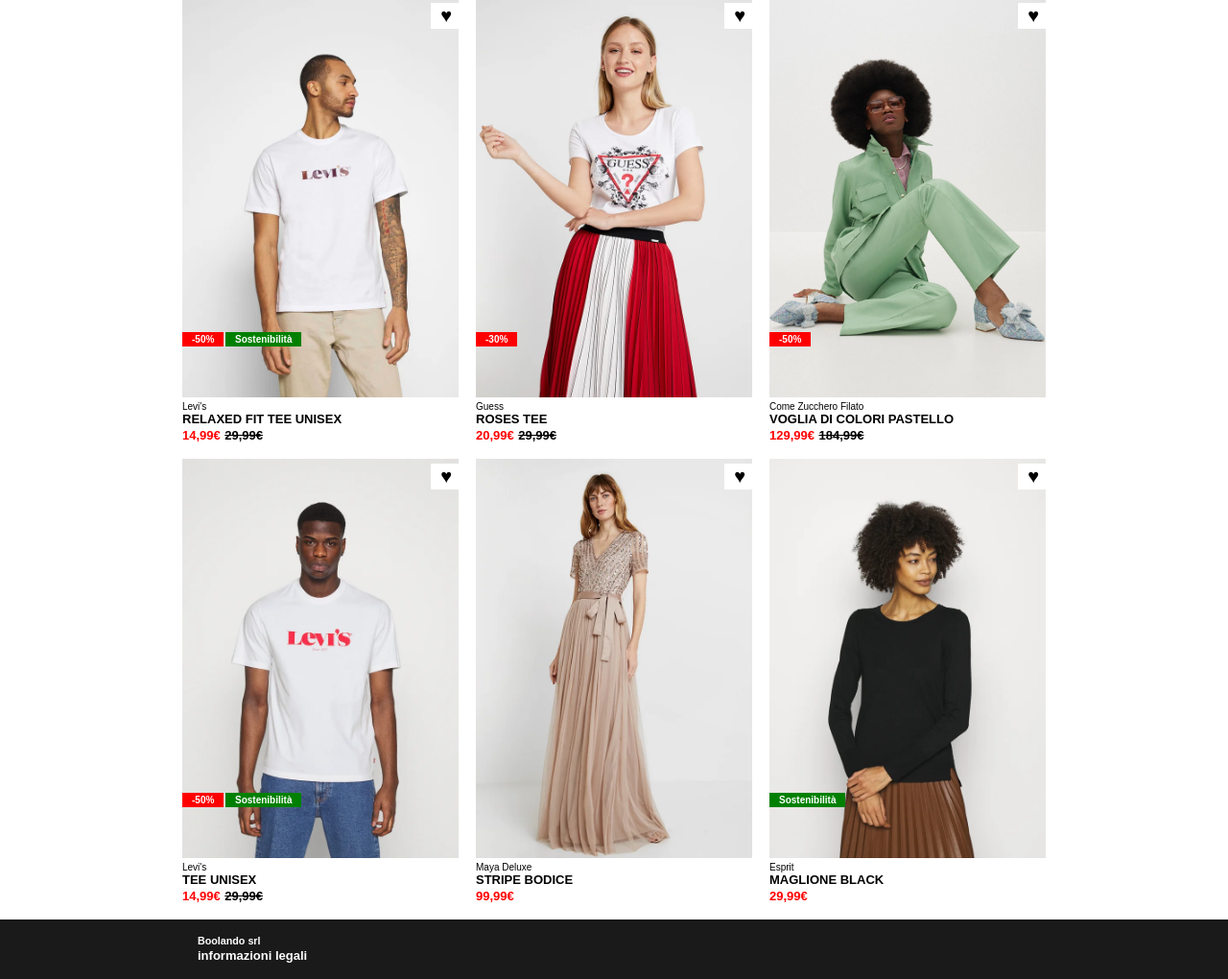
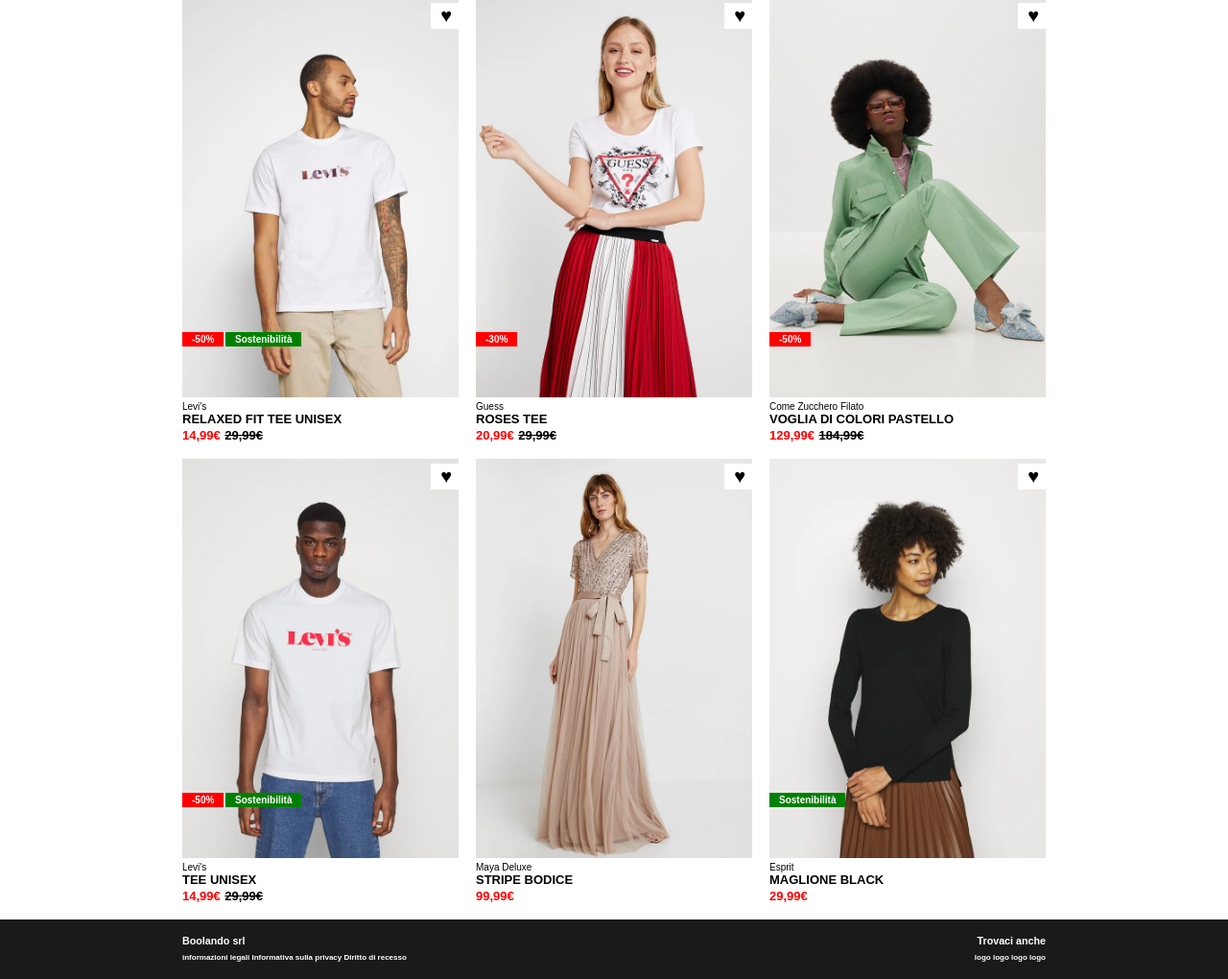
Before and after one commit to FrancescoMiliotti/html-css-boolando, a plain HTML site: page index.html in a window 1280 px wide. Shown: the part 106-1126 px from the top of the page at 96% size. Drawn offline with Linux system fonts and the light colour scheme.

Commit message:
Modfiche Footer

```diff
--- a/CSS/style.css
+++ b/CSS/style.css
@@ -174,7 +174,22 @@ footer {
 
     color: white;
     min-height: 15px;
-    padding: 1em;
+    padding: 1em 0;
     width: 100%;
+    display: flex;
 
 }
+
+.left-column {
+    width: 50%;
+
+}
+
+.right-column {
+    width: 50%;
+    text-align: right;
+}
+
+.p-footer {
+    font-size: 8px;
+}
--- a/index.html
+++ b/index.html
@@ -98,8 +98,15 @@
     <footer>
         <div class="container-boxed">
             <div class="navbar-footer">
-                <h6 class="left-colum">Boolando srl</h6>
-                <p class="right-colum">informazioni legali</p>
+                <div class="left-column">
+                    <h6>Boolando srl</h6>
+                    <p class="p-footer">informazioni legali Informativa sulla privacy Diritto di recesso</p>
+                </div>
+                <div class="right-column">
+                    <h6>Trovaci anche</h6>
+                    <p class="p-footer">logo logo logo logo</p>
+                </div>
+
             </div>
 
         </div>
```
